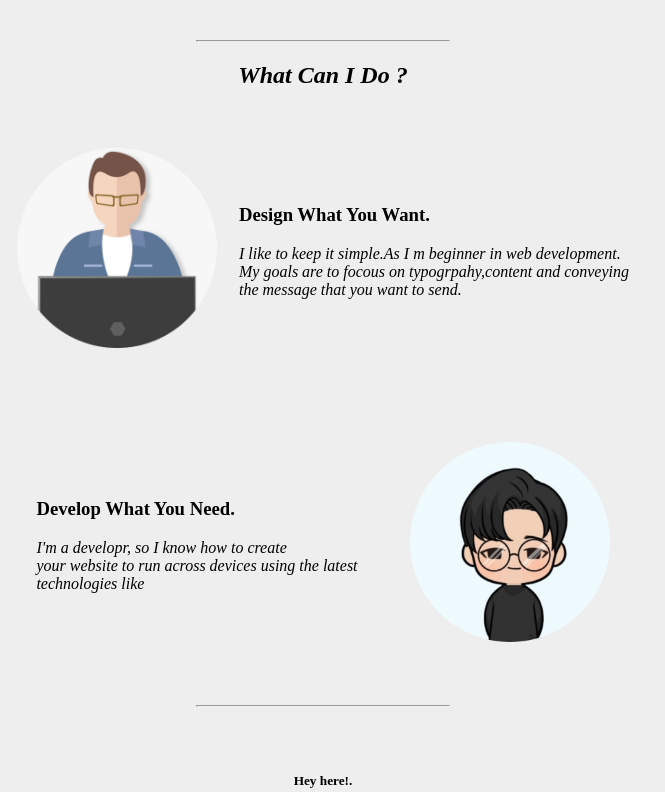
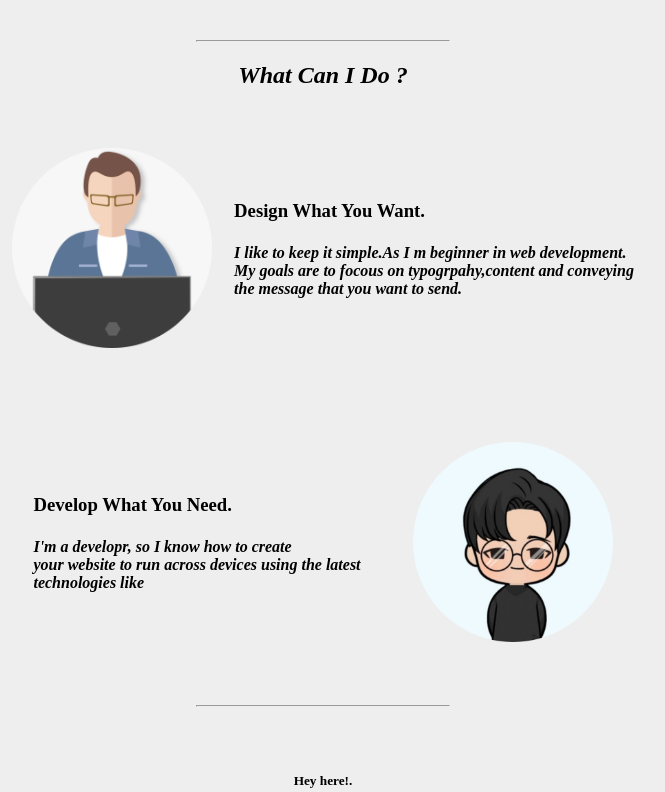
Before and after one commit to jshreyas05/Personal-Website, a plain HTML site: page index.html in a window 1280 px wide. Shown: the part 475-1267 px from the top of the page, without its empty margins (317-982 px from the left). Drawn offline with Linux system fonts and the light colour scheme.

Commit message:
Update index.html

```diff
--- a/index.html
+++ b/index.html
@@ -33,8 +33,8 @@
         </td>
         <td>
           <h3>Design What You Want.</h3>
-          <p><em>I like to keep it simple.As I m beginner in web development. <br>
-            My goals are to focous on typogrpahy,content and conveying <br> the message that you want to send.</em> </p>
+          <h4><em>I like to keep it simple.As I m beginner in web development. <br>
+            My goals are to focous on typogrpahy,content and conveying <br> the message that you want to send.</em> </h4>
         </td>
       </tr>
     </table>
@@ -45,7 +45,7 @@
       <tr>
         <td>
           <h3>Develop What You Need.</h3>
-          <p><em>I'm a developr, so I know how to create <br> your website to run across devices using the latest <br>technologies like </em> </p>
+          <h4><em>I'm a developr, so I know how to create <br> your website to run across devices using the latest <br>technologies like </em> </h4>
         </td>
 
         <td>
```
